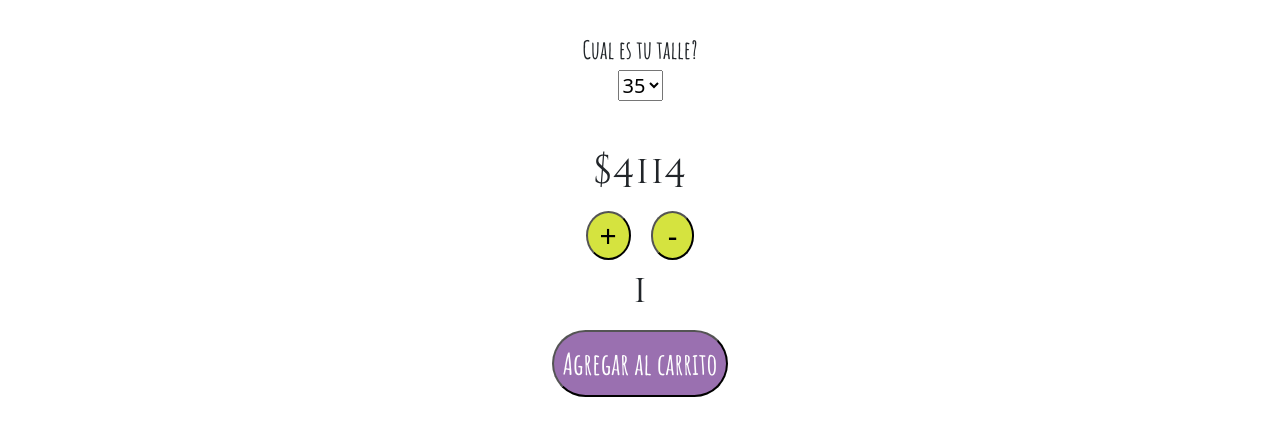
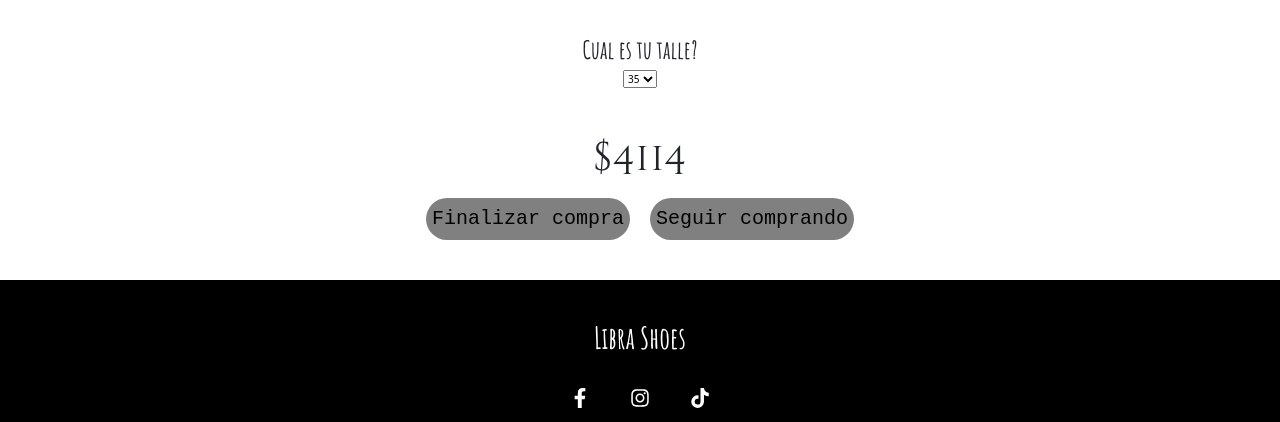
Before and after one commit to fdenevi/ReactJs_proyecto-final, a React (Vite) app: page /detail/1 in a window 1280 px wide. Both pictures are taken after a click on the button "Agregar al carrito". Shown: the part 378-800 px from the top of the page. Built offline with nearby package versions, Linux system fonts and the light colour scheme.

Commit message:
clases 9 y 10

```diff
--- a/src/App.jsx
+++ b/src/App.jsx
@@ -8,10 +8,13 @@ import Dudas from './components/Dudas/Dudas'
 import Contacto from './components/Contacto/Contacto'
 import 'bootstrap/dist/css/bootstrap.min.css'
 import Error from './components/Error/Error'
+import { CartContextProvider } from './context/CartContext'
 
 
 function App() {
   return (
+    <CartContextProvider>
+
     <BrowserRouter>
       <NavBar />
 
@@ -27,6 +30,8 @@ function App() {
       </Routes>
 
     </BrowserRouter>
+
+    </CartContextProvider>
   )
 }
 
--- /dev/null
+++ b/src/components/ButtonCart/ButtonCart.css
@@ -0,0 +1,30 @@
+#comprar{
+    display: flex;
+    justify-content: center;
+    gap: 2em;
+}
+
+.comprar{
+    text-decoration: none;
+    background-color: grey;
+    border-radius: 3em;
+    padding: 0.3em;
+    color: black;
+    font-family: 'Courier New', Courier, monospace;
+}
+.comprar:hover{
+    color: #d5e33f;
+}
+
+
+@media (max-width: 894px) {
+    .comprar{
+        font-size: 1.5em;
+    }
+}
+
+@media (min-width: 895px) {
+    .comprar{
+        font-size: 2em;
+    }
+}
--- /dev/null
+++ b/src/components/ButtonCart/ButtonCart.jsx
@@ -0,0 +1,18 @@
+import { Link } from "react-router-dom"
+import './ButtonCart.css'
+
+const ButtonCart = () => {
+  return (
+    <div id="comprar">
+        <Link to="/carrito" className="comprar">
+            Finalizar compra
+        </Link>
+
+        <Link to="/" className="comprar">
+            Seguir comprando
+        </Link>
+    </div>
+  )
+}
+
+export default ButtonCart
--- a/src/components/ItemCount/ItemCount.jsx
+++ b/src/components/ItemCount/ItemCount.jsx
@@ -6,12 +6,15 @@ const ItemCount = ({stock, initial, onAdd}) => {
     const [contador, setearContador] = useState(1)
     const agregarAlCarrito = () => onAdd(contador)
 
+
+    // FUNCION SUMAR
     const sumar = () => {
         if(contador < stock){
           setearContador (contador + 1)
         }
       }
 
+    // FUNCION RESTAR
     const restar = () => {
       if (contador > initial) {
         setearContador (contador - 1)
--- a/src/components/ItemDetail/ItemDetail.jsx
+++ b/src/components/ItemDetail/ItemDetail.jsx
@@ -1,10 +1,25 @@
+import { useState } from "react"
+import { useCartContext } from "../../context/CartContext"
+import ButtonCart from "../ButtonCart/ButtonCart"
 import ItemCount from "../ItemCount/ItemCount"
+import OptionSelect from "../OptionSelect/OptionSelect"
+
 import './ItemDetail.css'
 
 const ItemDetail = ({product}) => {
 
   const iva = 1.21
-  const onAdd = (cantidad) => console.log('Cantidad de productos: ', cantidad)
+
+  const {addToCart, cartList} = useCartContext();
+  const [inputType, setInputType] = useState('button');
+
+
+  const onAdd = (cantidad) => {
+    console.log('Cantidad de productos: ', cantidad)
+    addToCart ({...product, cantidad})
+    setInputType('input')
+  }
+
 
   return (
     <div id="cartItemDetail">
@@ -14,26 +29,21 @@ const ItemDetail = ({product}) => {
         <p className="descriptionProduct">{product.descripcion}</p>
 
         <h3 className="titleTalle">Cual es tu talle?</h3>
-        <form action="#">
-          <select name="size" className="size">
-            <option value="35">35</option>
-            <option value="36">36</option>
-            <option value="37">37</option>
-            <option value="38">38</option>
-            <option value="39">39</option>
-            <option value="40">40</option>
-          </select>
-        </form>
+        <OptionSelect />
 
         <p className="priceProduct">${product.price * iva}</p>
       </div>
 
       <div>
-        <ItemCount
-          stock={5}
-          initial={1}
-          onAdd={onAdd}
-        />
+        {
+          inputType === 'button' ?
+            <ItemCount
+              stock={5}
+              initial={1}
+              onAdd={onAdd}
+            />
+          : <ButtonCart />
+        }
       </div>
     </div>
   )
--- /dev/null
+++ b/src/components/OptionSelect/OptionSelect.jsx
@@ -0,0 +1,32 @@
+import { useState } from "react";
+import Select from "../Select/Select";
+
+
+export default function OptionSelect() {
+
+    const options = [
+        { value: 35, text: "35" },
+        { value: 36, text: "36" },
+        { value: 37, text: "37" },
+        { value: 38, text: "38" },
+        { value: 39, text: "39" },
+        { value: 40, text: "40" }
+    ]
+
+    const [option, setOption] = useState();
+
+      function onAdd(value) {
+          setOption(value);
+          console.log(value)
+      }
+
+      return (
+          <>
+              <Select
+                  options={options}
+                  onSelect={onAdd}
+                  defaultOption={option}
+              />
+          </>
+      )
+  }
--- /dev/null
+++ b/src/components/Select/Select.jsx
@@ -0,0 +1,16 @@
+function Select ({options, onSelect}) {
+  return (
+    <select
+      onChange={(evt) => onSelect(Number(evt.target.value))}
+    >
+      {
+        options.map((val) => (
+            <option key={val.value}>{val.text}</option>
+        ))
+      }
+    </select>
+  )
+}
+
+
+export default Select
--- /dev/null
+++ b/src/container/CartContainer/CartContainer.css
@@ -0,0 +1,40 @@
+.cartProductCarrito{
+    display: flex;
+    justify-content: center;
+    gap: 3em;
+    flex-wrap: wrap;
+    padding: 2em;
+}
+
+#productCarrito{
+    font-family: 'Amatic SC', cursive;
+    border: solid 0.3em #d5e33f;
+    border-radius: 1em;
+    padding: 1em;
+    text-align: center;
+}
+
+.titleCarritoItem{
+    color: #9a70b0;
+}
+
+
+@media (max-width: 894px) {
+    .titleCarritoItem{
+        font-size: 2em;
+    }
+
+    .carritoItem{
+        font-size: 2em;
+    }
+}
+
+@media (min-width: 895px) {
+    .titleCarritoItem{
+        font-size: 3em;
+    }
+
+    .carritoItem{
+        font-size: 3em;
+    }
+}
--- a/src/container/CartContainer/CartContainer.jsx
+++ b/src/container/CartContainer/CartContainer.jsx
@@ -1,11 +1,24 @@
+import { useCartContext } from "../../context/CartContext"
 import Footer from "../../components/Footer/Footer"
+import './CartContainer.css'
 
 
 const CartContainer = () => {
+
+  const {cartList} = useCartContext()
+  console.log(cartList)
+
   return (
     <div>
-      <div className="container">
-        CartContainer
+      <div className="container cartProductCarrito">
+          {cartList.map(product =>
+            <div key={product.id} id="productCarrito">
+              <p className="titleCarritoItem">{product.name}</p>
+              <p className="carritoItem">Cantidad: {product.cantidad}</p>
+              <p className="carritoItem">Talle: </p>
+              <p className="carritoItem">Precio: ${product.price * product.cantidad}</p>
+            </div>
+          )}
       </div>
 
       <Footer />
--- /dev/null
+++ b/src/context/CartContext.jsx
@@ -0,0 +1,27 @@
+import { useContext } from "react";
+import { createContext, useState } from "react";
+
+const CartContext = createContext([])
+
+export const useCartContext = () => useContext(CartContext)
+
+export const CartContextProvider = ({ children }) => {
+    const  [cartList, setCartList]=useState([])
+
+    const addToCart = (producto) => {
+        setCartList([
+            ...cartList,
+            producto
+        ])
+    }
+
+
+  return (
+    <CartContext.Provider value={{
+        cartList,
+        addToCart
+    }}>
+        {children}
+    </CartContext.Provider>
+  )
+}
```
